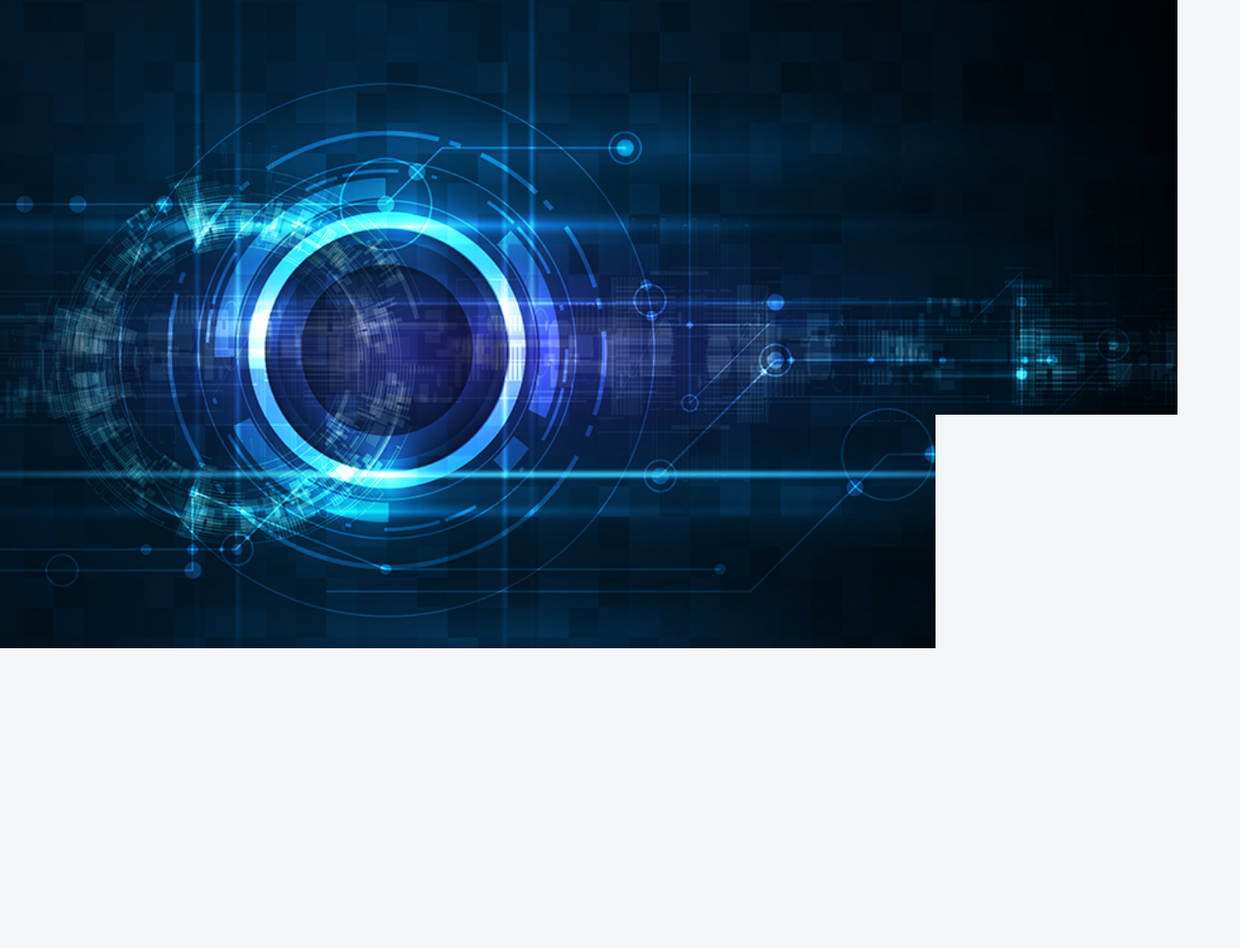
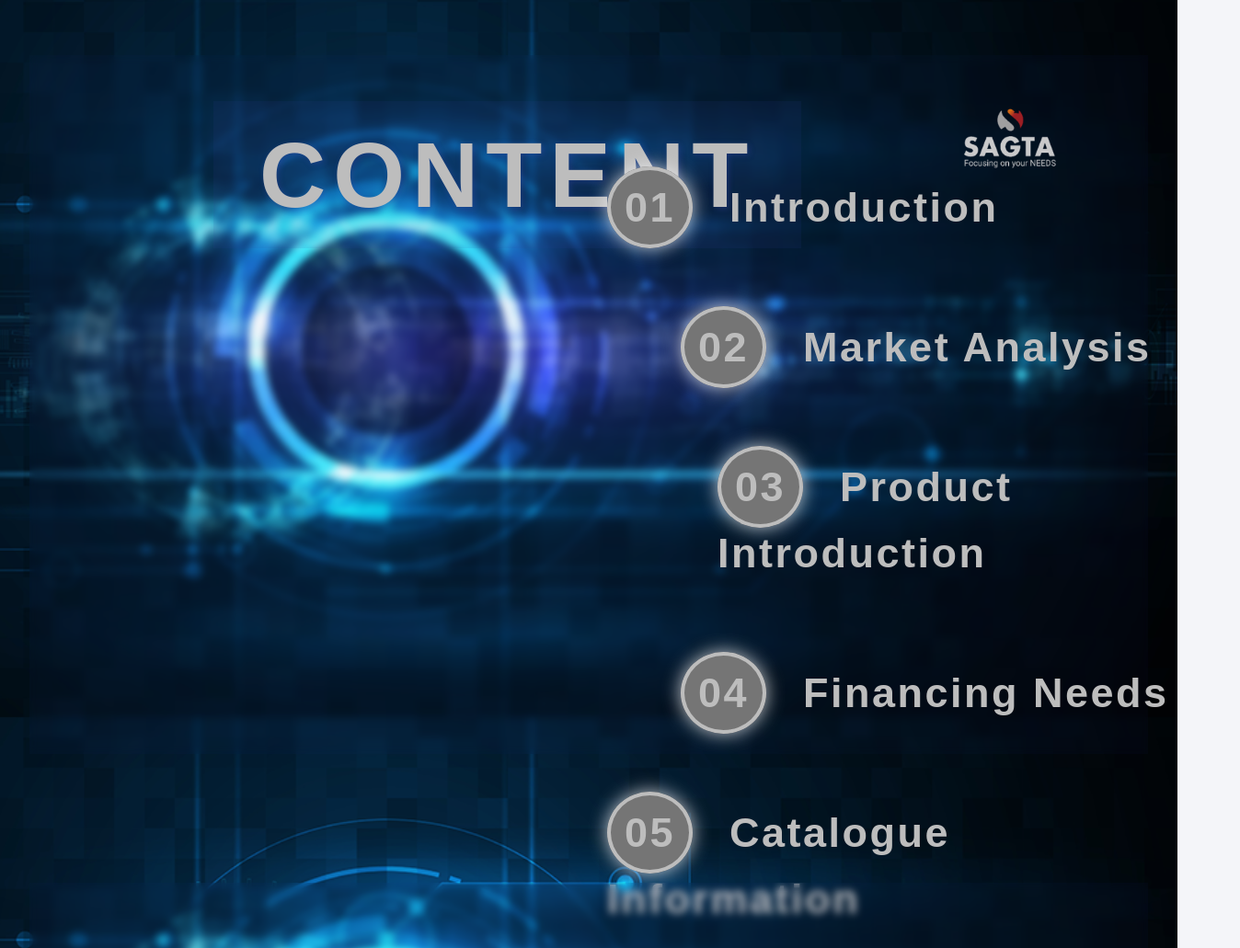
Before and after one commit to Yakub-Egamnazarov/Nebula-project, a website: page index.html in a window 1280 px wide. Shown: the part 820-1851 px from the top of the page at 92% size, 1348 px wide, since content can reach past the window. Drawn offline with Linux system fonts and the light colour scheme; a web font is replaced by a local one.

Commit message:
Section-2 (page-2) added to the presentation)

```diff
--- a/index.html
+++ b/index.html
@@ -35,8 +35,49 @@
             </div>
         </section>
 
-        <section class="section section-1 margin-vertical-big">
+        <section class="section section-2 margin-bottom-big">
+            <div class="section-2-header">
+                <h2 class="section-2-header__text">
+                    Content
+                </h2>
+            </div>
 
+            <div class="section-2-logo">
+                <img class=section-2-logo__img src="images/logo-1.png" alt="Sagta Logo">
+            </div>
+
+            <ul class="section-2-cont">
+                <li class="section-2-cont__item">
+                    <h2 class="section-2-cont__item-text section-2-cont__item-text--1">
+                        <span>01</span>
+                        Introduction
+                    </h2>
+                </li>
+                <li class="section-2-cont__item">
+                    <h2 class="section-2-cont__item-text section-2-cont__item-text--2">
+                        <span>02</span>
+                        Market Analysis
+                    </h2>
+                </li>
+                <li class="section-2-cont__item">
+                    <h2 class="section-cont__item-text section-2-cont__item-text--3">
+                        <span>03</span>
+                        Product Introduction
+                    </h2>
+                </li>
+                <li class="section-2-cont__item">
+                    <h2 class="section-2-cont__item-text section-2-cont__item-text--4">
+                        <span>04</span>
+                        Financing Needs
+                    </h2>
+                </li>
+                <li class="section-2-cont__item">
+                    <h2 class="section-2-cont__item-text section-2-cont__item-text--5">
+                        <span>05</span>
+                        Catalogue Information
+                    </h2>
+                </li>
+            </ul>
         </section>
 
         <section class="section section-1 margin-vertical-big">
--- a/sass/base/_base.scss
+++ b/sass/base/_base.scss
@@ -13,7 +13,6 @@ html {
 
 body {
     height: 100vh;
-    color: $color-grey-4;
     background-color: $color-grey-1;
 }
 
--- a/sass/base/_typography.scss
+++ b/sass/base/_typography.scss
@@ -1,5 +1,55 @@
 body {
-    font-family: 'Signika', sans-serif;
+    font-family: 'Lato', sans-serif;
     font-weight: 400;
     line-height: 1.6;
 }
+
+.section-1 {
+
+    &__title {
+        font-size: 8rem;
+        color: $color-primary-light;
+        text-transform: uppercase;
+        letter-spacing: 10px;
+        text-shadow: 4px 6px 16px rgba($color-primary-dark, .8);
+    }
+
+    &__name {
+        line-height: 1;
+
+        &--sagta {
+            font-size: 8rem;
+            font-weight: 400;
+            text-transform: uppercase;
+            color: orangered;
+        }
+
+        &--engineering {
+            font-size: 7rem;
+            font-weight: 600;
+            color: $color-grey-3;
+        }
+
+        &--slogan {
+            font-size: 5rem;
+            font-weight: 400;
+            letter-spacing: .5rem;
+            color: $color-grey-3;
+        }
+    }
+
+    &__message {
+
+        &-text {
+            font-size: 3.5rem;
+            color: $color-primary-light;
+            font-weight: 300;
+        }
+    }
+
+
+}
+
+.section-2 {
+
+}
--- a/sass/layout/_section.scss
+++ b/sass/layout/_section.scss
@@ -1,21 +1,19 @@
 .section {
-    width: 100%;
+    // padding: 0 2rem;
+    width: 95%;
     height: 95vh;
     position: relative;
+
+    // border: 1px dashed red;
+
+    background-color: rgba($color-primary-dark, .05);
+    backdrop-filter: blur(4px);
 }
 
 .section-1 {
-    // background-color: rgba(red, .2);
-
 
     &__title {
         display: inline-block;
-        font-size: 8rem;
-        font-family: inherit;
-        color: $color-primary-light;
-        text-transform: uppercase;
-        letter-spacing: 10px;
-        text-shadow: 4px 6px 16px rgba($color-primary-dark, .8);
         position: absolute;
         top: 2%;
         left: 10%;
@@ -23,12 +21,10 @@
     }
 
     &__name {
-        line-height: 1;
         padding: 2rem 3rem;
         display: block;
         background-color: rgba($color-primary, .2);
         border-radius: 4px;
-
         box-shadow: 4px 4px 8px rgba($color-black, .6);
 
         position: absolute;
@@ -38,50 +34,119 @@
         &--sagta {
             display: inline-block;
             padding-right: 2rem;
-            font-size: 8rem;
-            font-weight: 400;
-            text-transform: uppercase;
-            color: orangered;
-
         }
 
         &--engineering {
             display: inline-block;
-            font-size: 7rem;
-            font-weight: 600;
-            color: $color-grey-3;
         }
 
         &--slogan {
             display: block;
-            font-size: 5rem;
-            font-weight: 400;
-            letter-spacing: .5rem;
-
-            color: $color-grey-3;
         }
     }
 
     &__message {
         background-color: rgba($color-primary-dark, .6);
-
         width: 80rem;
         padding: 2rem 4rem;
+        border: 8px solid $color-primary-dark;
+        border-radius: 2px;
+        box-shadow: 4px 4px 8px rgba($color-black, .9);
 
         position: absolute;
         top: 60%;
         right: 7%;
 
-        border: 8px solid $color-primary-dark;
-        border-radius: 2px;
+    }
 
-        box-shadow: 4px 4px 8px rgba($color-black, .9);
+}
 
-        &-text {
-            font-size: 3.5rem;
-            color: $color-primary-light;
-            font-weight: 300;
+.section-2 {
+
+    &-header {
+        display: inline-block;
+        margin-left: 20rem;
+        margin-top: 5rem;
+        padding: 0 5rem;
+
+        background-color: rgba($color-primary-dark,.1);
+        text-shadow: 2px 2px 6px rgba($color-primary-dark, .4);
+
+
+        &__text {
+            font-size: 10rem;
+
+            color: $color-grey-2;
+            font-family: inherit;
+            text-transform: uppercase;
+            letter-spacing: 8px;
         }
     }
 
+    &-logo {
+        width: 10rem;
+
+        position: absolute;
+        top: 5rem;
+        right: 10rem;
+
+
+        &__img {
+            width: 100%;
+        }
+    }
+
+    &-cont {
+
+        position: absolute;
+        top: 5rem;
+        left: 50%;
+
+
+        &__item {
+
+            margin: 8rem 2rem;
+            font-size: 3rem;
+            letter-spacing: 2.5px;
+            list-style: none;
+
+            color: $color-grey-2;
+
+
+            &--text {
+                text-shadow: rgba($color-primary, .4);
+            }
+            span {
+                margin-right: 2.5rem;
+                padding: 1.5rem;
+                border-radius: 50%;
+                border: 4px solid $color-grey-2;
+                background-color: $color-grey-3;
+                box-shadow: 0px 0px 20px rgba($color-grey-1, .8);
+            }
+
+
+
+        }
+
+        &__item-text--1 {
+            transform: translateX(0);
+        }
+
+        &__item-text--2 {
+            transform: translateX(8rem);
+        }
+
+        &__item-text--3 {
+            transform: translateX(12rem);
+        }
+
+        &__item-text--4 {
+            transform: translateX(8rem);
+        }
+
+        &__item-text--5 {
+            transform: translateX(0);
+        }
+    }
 }
--- a/sass/pages/_main.scss
+++ b/sass/pages/_main.scss
@@ -10,4 +10,6 @@
     position: relative;
     display: flex;
     flex-direction: column;
+    align-items: center;
+    // filter: blur(4px);
 }
```
Also changed, not shown: css/style.css, images/logo-1.png (added).
